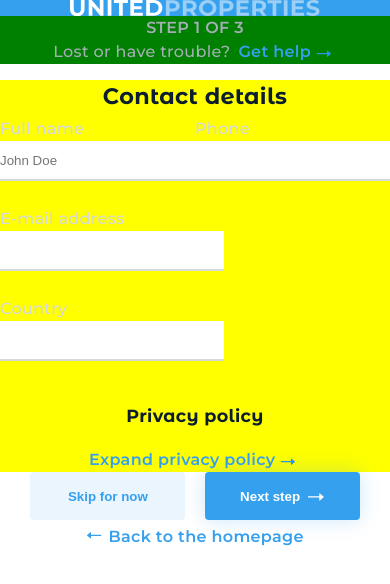
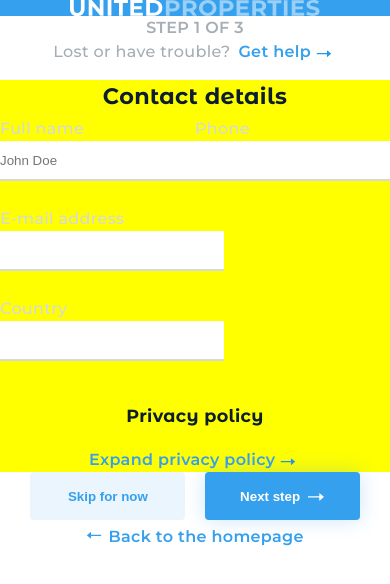
Before and after one commit to cavaglieridomenico/user-onboarding, a React (Create React App) app: page / in a window 390 px wide. Shown: the top 584 px of the page. Built offline with nearby package versions, Linux system fonts and the light colour scheme.

Commit message:
[FIXED] Responsiveness view for the Header
Margin and padding set by the container.

```diff
--- a/src/assets/style/header.css
+++ b/src/assets/style/header.css
@@ -3,12 +3,9 @@ header {
   flex-direction: column;
   justify-content: space-between;
   align-items: center;
-  margin-top: var(--headerMarginTop);
-  padding: var(--innerPadding);
-  background-color: green;
 }
 
-@media all and (min-width: 800px) {
+@media all and (min-width: 768px) {
   header {
     flex-direction: row;
   }
```
